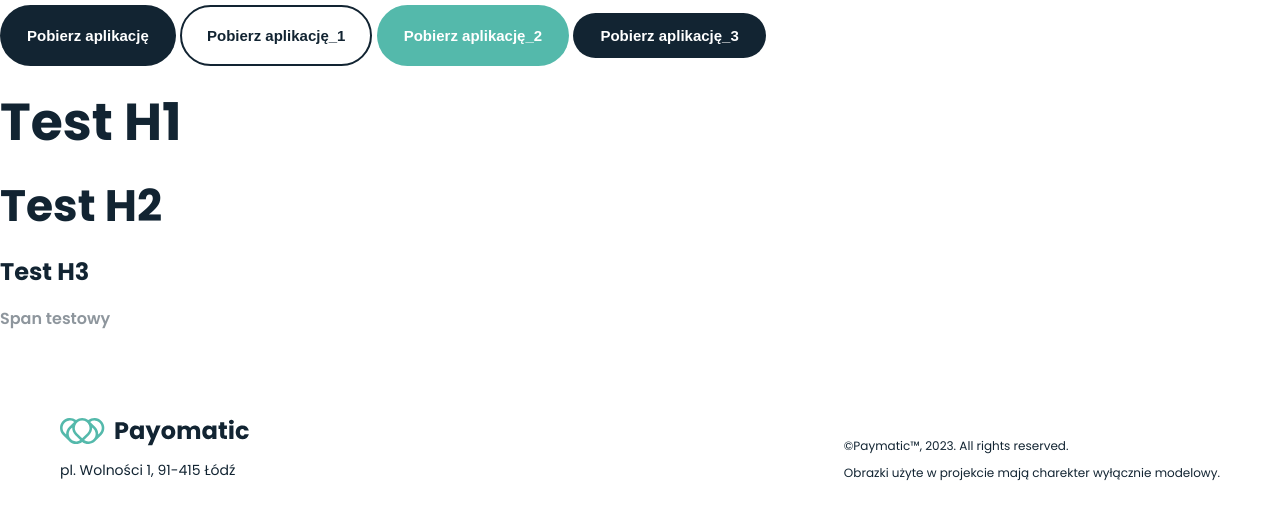
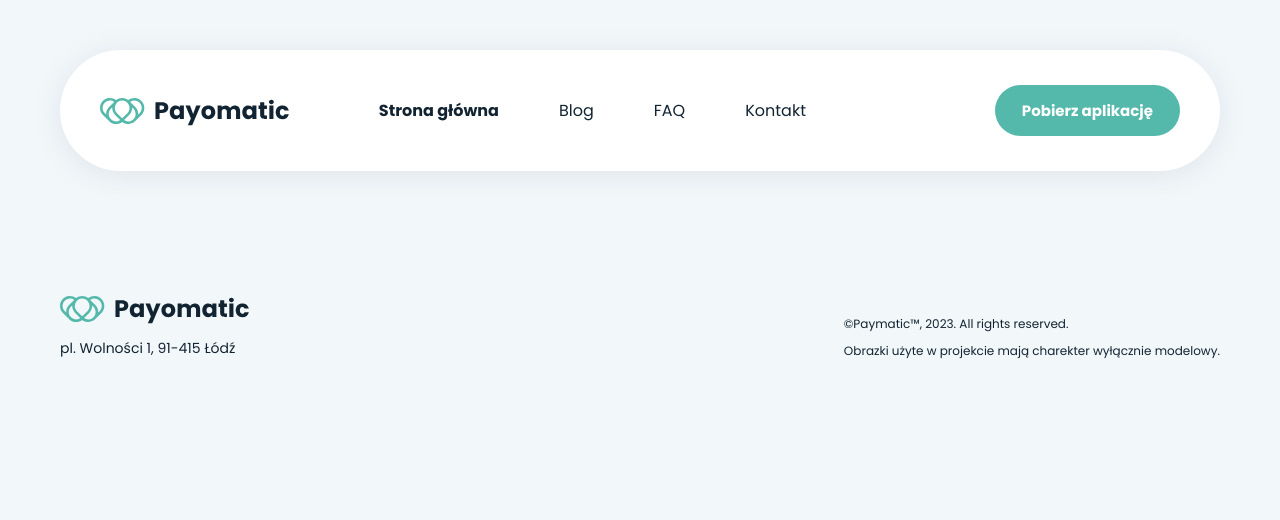
Before and after one commit to RobertSajdak/Payomatic-Card-Layout, a website: page index.html in a window 1280 px wide. Drawn offline with nearby package versions, Linux system fonts and the light colour scheme; files that its build step writes are made by us from their sources; files whose address does not match are found by name.

Commit message:
#5 - header and desktop navigation elements.

```diff
--- a/index.html
+++ b/index.html
@@ -14,15 +14,36 @@
 
     <!-- HEADER -->
     <header class="header">
-      <button class="btn">Pobierz aplikację</button>
-      <button class="btn btn--outline">Pobierz aplikację_1</button>
-      <button class="btn btn--green">Pobierz aplikację_2</button>
-      <button class="btn btn--small">Pobierz aplikację_3</button>
+      <div class="container">
+        <div class="flex wrapper">
+          <a class="header__logo-wrapper" href="#">
+            <img
+              src="img/payomatic-logo.svg"
+              alt="Paymatic - logo aplikacji"
+              class="logo"
+            />
+          </a>
 
-      <h1 class="heading heading--1">Test H1</h1>
-      <h2 class="heading heading--2">Test H2</h2>
-      <h3 class="heading heading--3">Test H3</h3>
-      <span class="label">Span testowy</span>
+          <nav class="navigation--desktop">
+            <ul>
+              <li>
+                <a class="active" href="#">Strona główna</a>
+              </li>
+              <li>
+                <a href="#">Blog</a>
+              </li>
+              <li>
+                <a href="#">FAQ</a>
+              </li>
+              <li>
+                <a href="#">Kontakt</a>
+              </li>
+            </ul>
+          </nav>
+
+          <a href="#" class="btn btn--small btn--green">Pobierz aplikację</a>
+        </div>
+      </div>
     </header>
 
     <!-- MAIN -->
--- a/scss/base/_reset.scss
+++ b/scss/base/_reset.scss
@@ -7,6 +7,7 @@
 }
 
 body {
+  background-color: $gray-light;
   color: $gray-dark;
   font-family: "Poppins", sans-serif;
   font-size: $font-size-base;
--- a/scss/components/_navigation.scss
+++ b/scss/components/_navigation.scss
@@ -0,0 +1,31 @@
+.navigation {
+  &--desktop {
+    display: none;
+
+    @include medium-up {
+      display: block;
+      margin-left: -50px;
+    }
+
+    @include large-up {
+      margin-left: -100px;
+    }
+
+    & ul {
+      display: flex;
+    }
+
+    & a {
+      color: $gray-dark;
+      margin: 0 30px;
+
+      &:hover {
+        color: $green-primary;
+      }
+
+      &.active {
+        font-weight: $font-weight-bold;
+      }
+    }
+  }
+}
--- a/scss/layout/_header.scss
+++ b/scss/layout/_header.scss
@@ -0,0 +1,36 @@
+.header {
+  padding: 30px 0;
+
+  @include medium-up {
+    padding: 50px 0;
+  }
+
+  & .flex {
+    justify-content: space-between;
+  }
+
+  & .wrapper {
+    background-color: $white;
+    border-radius: 999px;
+    box-shadow: 0px 4px 32px rgba(0, 16, 61, 0.08);
+    padding: 21px;
+    position: relative;
+    z-index: 2;
+
+    @include medium-up {
+      padding: 30px 40px;
+    }
+  }
+
+  & .btn {
+    display: none;
+
+    @include medium-up {
+      display: inline-block;
+    }
+  }
+
+  &__logo-wrapper {
+    display: flex;
+  }
+}
```
Also changed, not shown: dist/css/style.css, dist/index.html.
